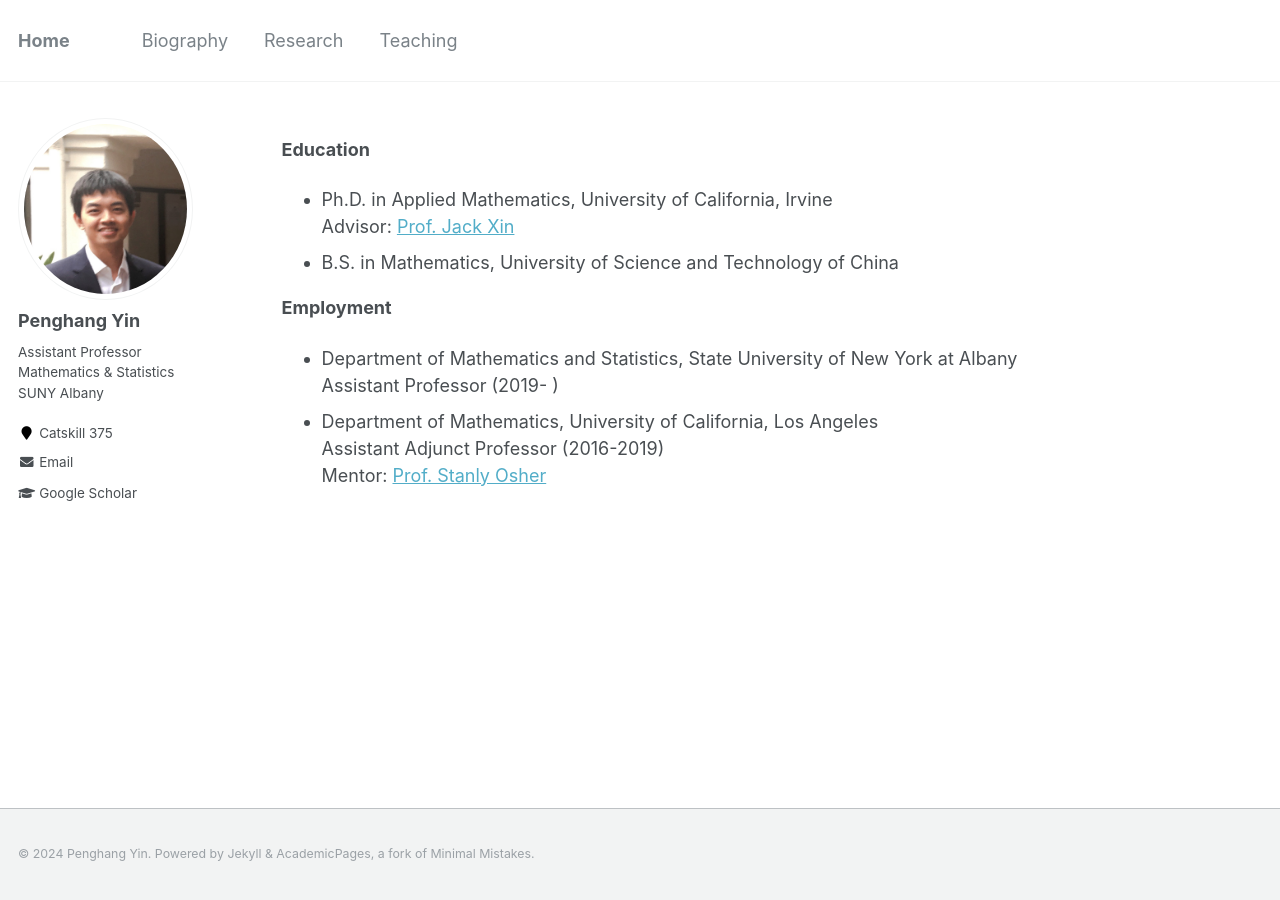
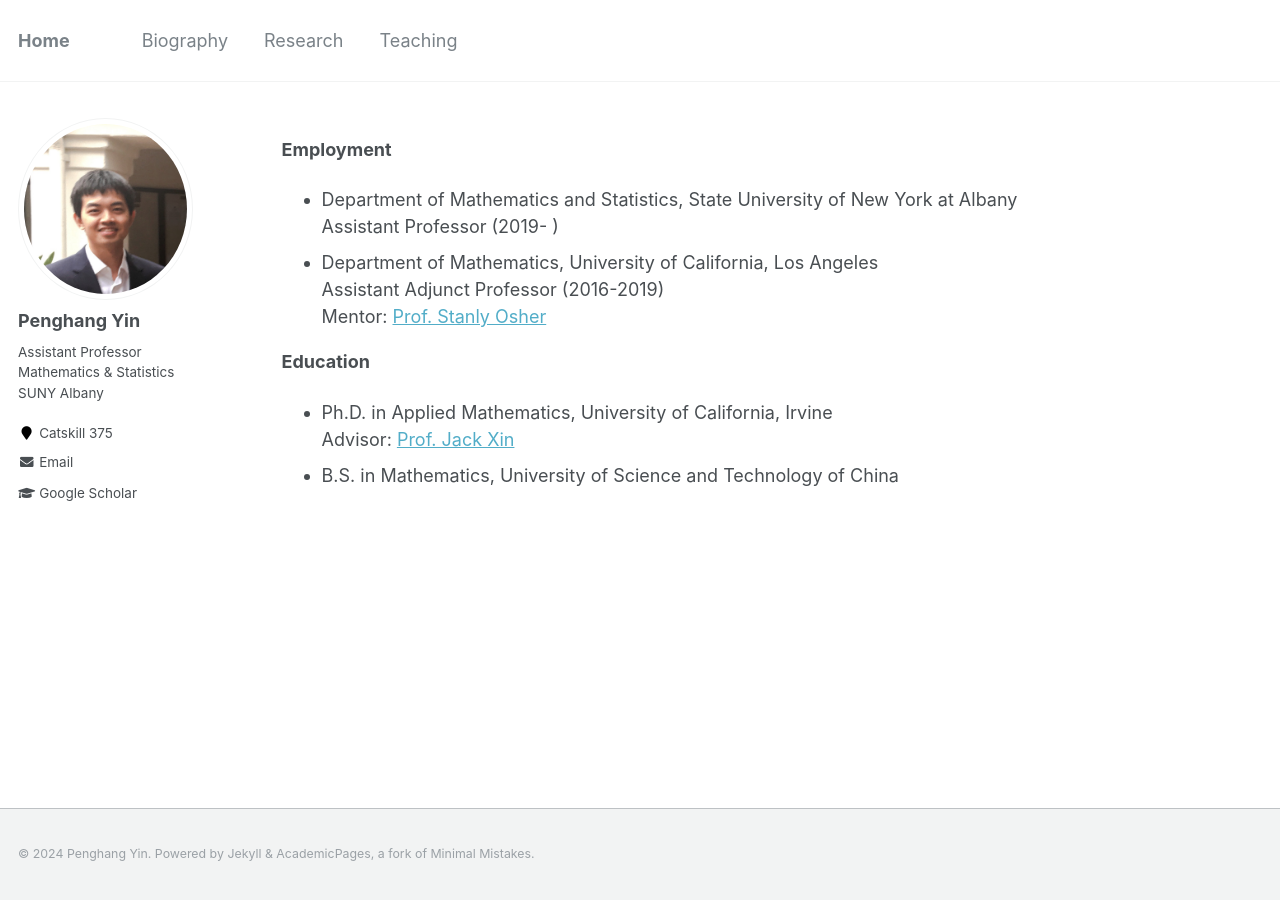
Before and after one commit to yin-penghang/yin-penghang.github.io, a Jekyll site: the page built from _pages/bio.md, in a window 1280 px wide. Built offline with Jekyll 4.4.1, drawn with Linux system fonts in a browser that asks for light colours.

Commit message:
Update bio.md

```diff
--- a/_pages/bio.md
+++ b/_pages/bio.md
@@ -6,14 +6,14 @@ author_profile: true
 ---
 {% include base_path %}
 
-**Education**
- - Ph.D. in Applied Mathematics, University of California, Irvine \
-   Advisor: [Prof. Jack Xin](https://www.math.uci.edu/~jxin/)
- - B.S. in Mathematics, University of Science and Technology of China
-
 **Employment**
  - Department of Mathematics and Statistics, State University of New York at Albany\
    Assistant Professor (2019- )
  - Department of Mathematics, University of California, Los Angeles\
    Assistant Adjunct Professor (2016-2019)  \
    Mentor: [Prof. Stanly Osher](https://www.math.ucla.edu/~sjo/)
+
+**Education**
+ - Ph.D. in Applied Mathematics, University of California, Irvine \
+   Advisor: [Prof. Jack Xin](https://www.math.uci.edu/~jxin/)
+ - B.S. in Mathematics, University of Science and Technology of China
```
